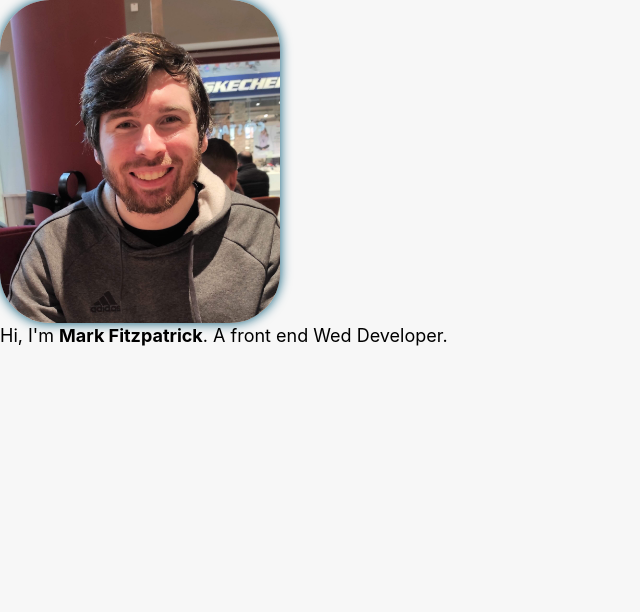
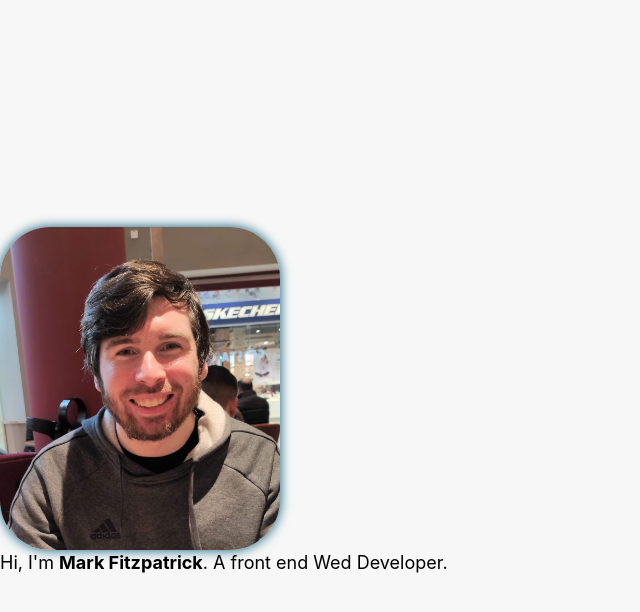
Before and after one commit to Havolt/portfolio-2022, a React (Create React App) app in the folder frontend/: page / in a window 1280 px wide. Shown: the top 612 px of the page, without its empty margins (0-640 px from the left). Built offline with nearby package versions, Linux system fonts and the light colour scheme.

Commit message:
Style app to place content in center and make 100vh

```diff
--- a/frontend/src/styles/App.css
+++ b/frontend/src/styles/App.css
@@ -0,0 +1,5 @@
+.App {
+  min-height: 100vh;
+  display: grid;
+  align-items: center;
+}
```
